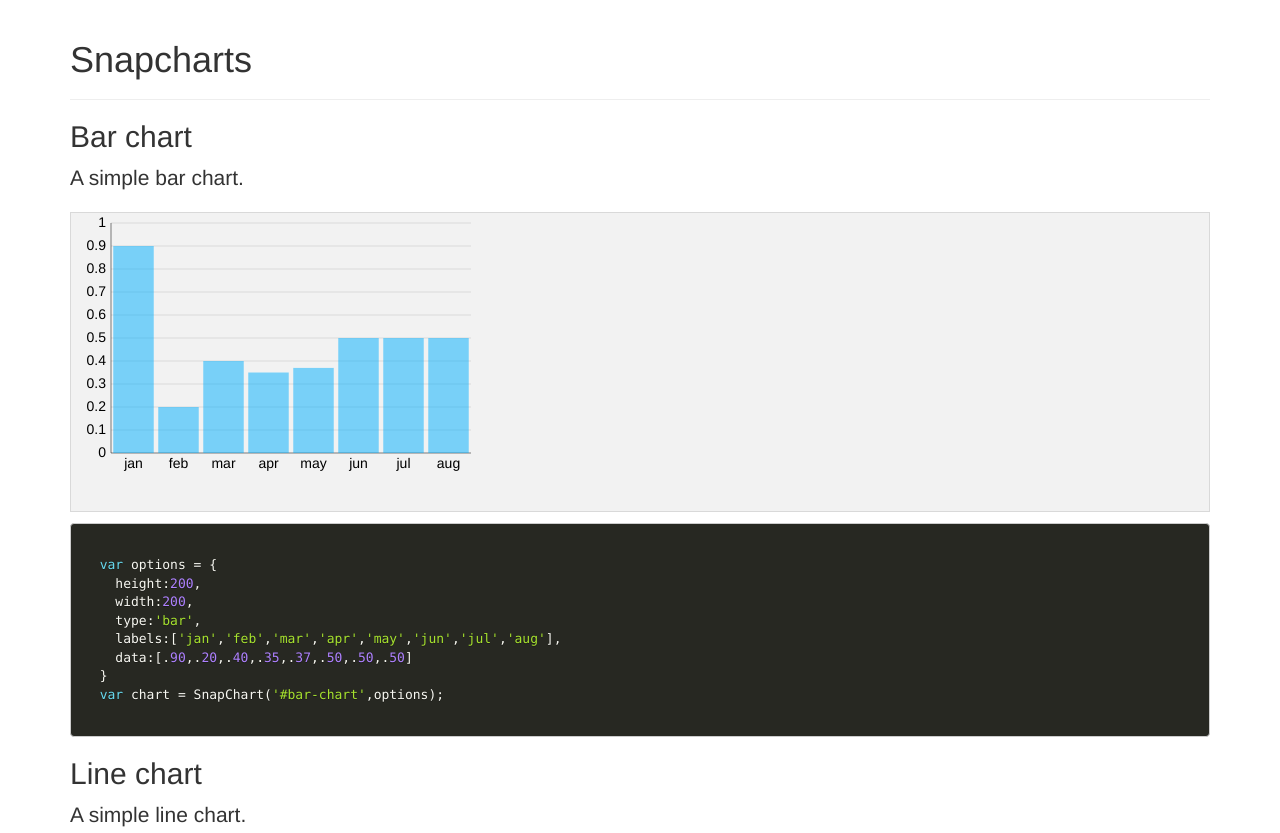
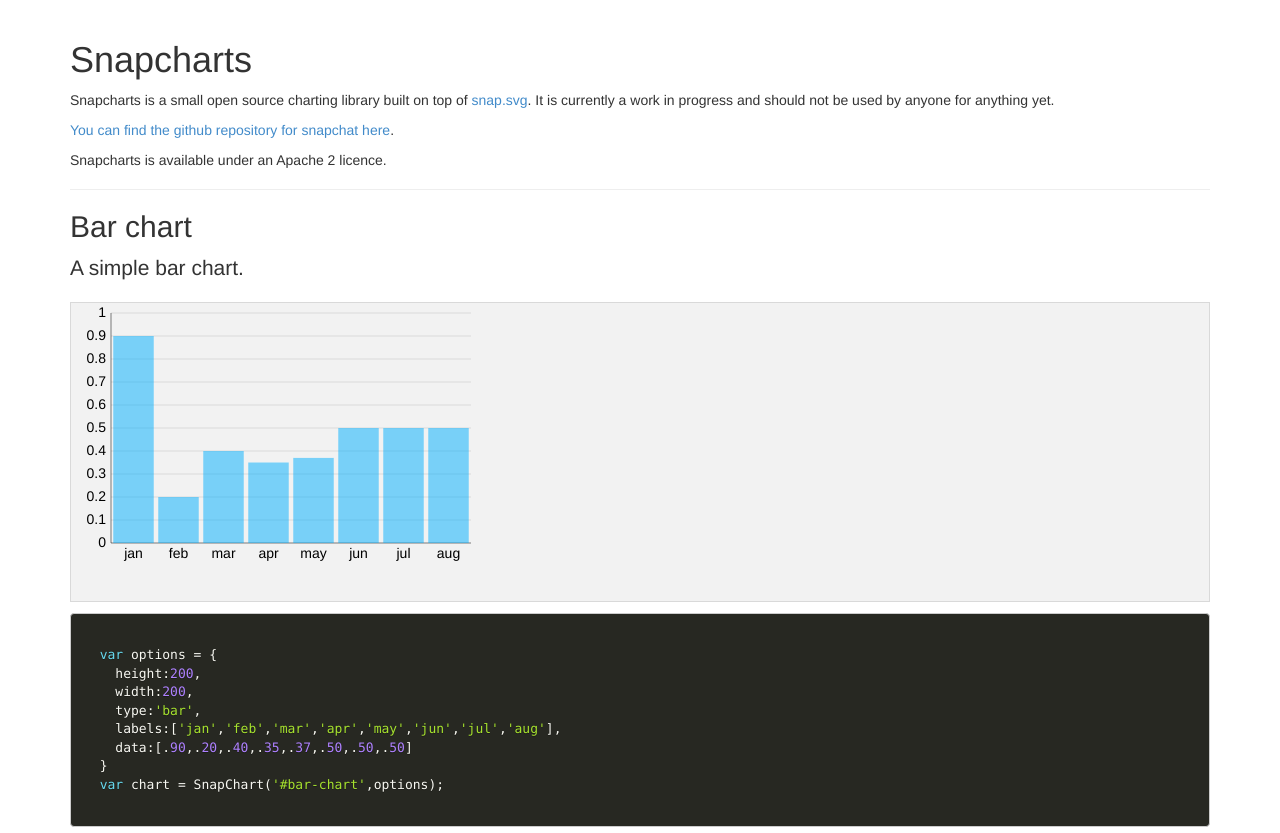
Before and after one commit to svnv/snapcharts, a plain HTML site: page index.html in a window 1280 px wide. Shown: the top 833 px of the page. Drawn offline with Linux system fonts and the light colour scheme.

Commit message:
Added licende

```diff
--- a/index.html
+++ b/index.html
@@ -33,6 +33,9 @@
       <div class="container">
         <div class="page-header">
           <h1>Snapcharts</h1>
+          <p>Snapcharts is a small open source charting library built on top of <a href="http://snapsvg.io">snap.svg</a>. It is currently a work in progress and should not be used by anyone for anything yet.</p>
+          <p><a href="https://github.com/svnv/snapcharts">You can find the github repository for snapchat here</a>.</p>
+          <p>Snapcharts is available under an Apache 2 licence.</p>
         </div>
         <h2>Bar chart</h2>
         <p class="lead">A simple bar chart.</p>
```
Also changed, not shown: 1 other file.
